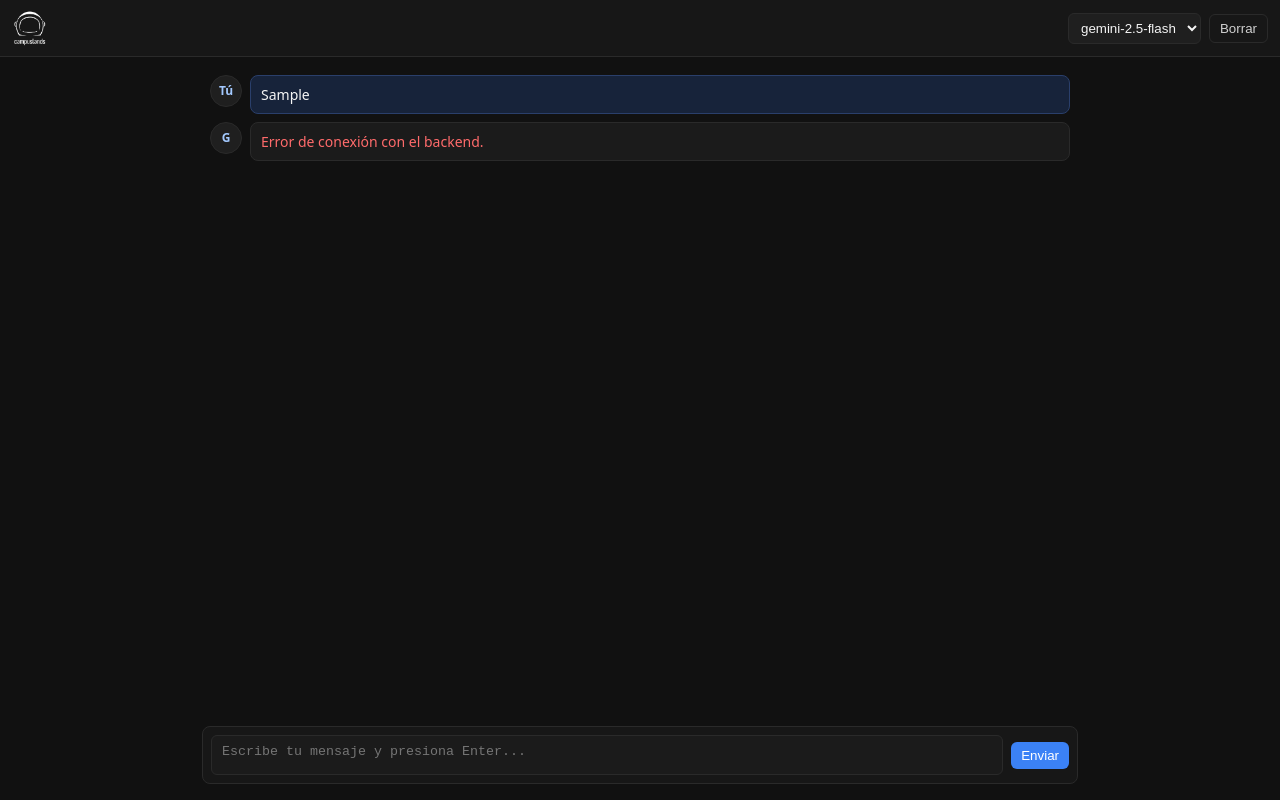
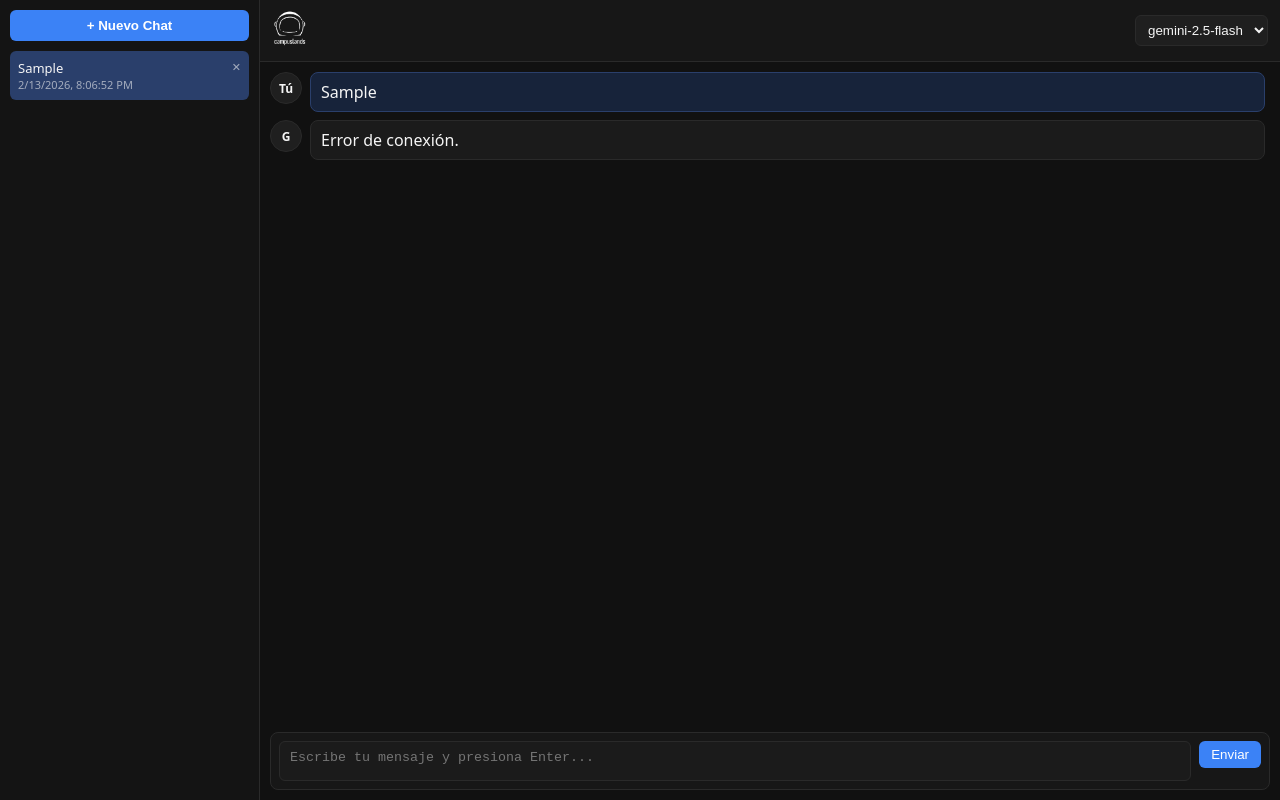
Before and after one commit to JuanDavid888/Qdrant-tests, a website: page app/index.html in a window 1280 px wide. Both pictures are taken after typing "Sample" into the empty fields and a click on the button "Enviar". Drawn offline with Linux system fonts and the light colour scheme; no server answers.

Commit message:
feat: :sparkles: Nueva interfaz y funcionalidades
Se implementó un sistema de historial de sesiones en el cual cada mensaje e información es exclusiva de esa sessionId guardada, también es posible eliminarlas.

```diff
--- a/app/index.html
+++ b/app/index.html
@@ -8,6 +8,18 @@
 </head>
 <body>
 
+  <div class="app-container">
+
+    <!-- Sidebar -->
+    <aside class="sidebar">
+      <button id="newChatBtn" class="new-chat">+ Nuevo Chat</button>
+      <div id="sessionsList" class="sessions-list"></div>
+    </aside>
+
+    <!-- Main -->
+    <div class="main-area">
+
+      <!-- Header -->
       <header class="app-header">
         <div class="brand">
           <img
@@ -22,14 +34,12 @@
             <option value="gemini-2.5-flash" selected>gemini-2.5-flash</option>
             <option value="gemini-1.5-pro">gemini-1.5-pro</option>
           </select>
-      <button id="clearChatBtn" class="ghost" title="Borrar conversación">
-        Borrar
-      </button>
         </div>
       </header>
 
+      <!-- Chat -->
       <main class="chat">
-    <div id="messages" class="messages" aria-live="polite"></div>
+        <div id="messages" class="messages"></div>
 
         <form id="composer" class="composer" autocomplete="off">
           <textarea
@@ -44,6 +54,9 @@
         </form>
       </main>
 
+    </div>
+  </div>
+
   <script src="./script.js" defer></script>
 </body>
 </html>
--- a/app/script.js
+++ b/app/script.js
@@ -1,177 +1,191 @@
+document.addEventListener('DOMContentLoaded', function () {
 
-document.addEventListener('DOMContentLoaded', function () {
-    let elements = {
-      modelSelect: document.getElementById('modelSelect'),
-      clearChatBtn: document.getElementById('clearChatBtn'),
+  const elements = {
     messages: document.getElementById('messages'),
     composer: document.getElementById('composer'),
     prompt: document.getElementById('prompt'),
-      sendBtn: document.getElementById('sendBtn')
+    sendBtn: document.getElementById('sendBtn'),
+    sessionsList: document.getElementById('sessionsList'),
+    newChatBtn: document.getElementById('newChatBtn'),
+    modelSelect: document.getElementById('modelSelect')
   };
 
-    function getOrCreateSessionId() {
-      let sessionId = localStorage.getItem("sessionId");
-
-      if(sessionId) {
-        sessionId = crypto.randomUUID();
-        localStorage.setItem("sessionId", sessionId);
+  function getSessions() {
+    return JSON.parse(localStorage.getItem("chatSessions")) || [];
   }
 
-      return sessionId;
+  function saveSessions(sessions) {
+    localStorage.setItem("chatSessions", JSON.stringify(sessions));
+  }
+
+  function getActiveSessionId() {
+    return localStorage.getItem("activeSessionId");
+  }
+
+  function setActiveSessionId(id) {
+    localStorage.setItem("activeSessionId", id);
+  }
+
+  function createNewSession() {
+    const id = crypto.randomUUID();
+
+    const newSession = {
+      id,
+      title: "Nuevo chat",
+      date: new Date().toISOString(),
+      model: elements.modelSelect.value,
+      conversation: []
+    };
+
+    const sessions = getSessions();
+    sessions.unshift(newSession);
+    saveSessions(sessions);
+    setActiveSessionId(id);
+
+    loadSession(id);
+    renderSessions();
+  }
+
+  function loadSession(id) {
+    const sessions = getSessions();
+    const session = sessions.find(s => s.id === id);
+    if (!session) return;
+
+    setActiveSessionId(id);
+    conversation = session.conversation || [];
+    elements.modelSelect.value = session.model || "gemini-2.5-flash";
+
+    renderMessages();
+    renderSessions();
+  }
+
+  function deleteSession(id) {
+    let sessions = getSessions();
+    sessions = sessions.filter(s => s.id !== id);
+    saveSessions(sessions);
+
+    if (getActiveSessionId() === id) {
+      if (sessions.length > 0) {
+        loadSession(sessions[0].id);
+      } else {
+        createNewSession();
+      }
+    }
+
+    renderSessions();
+  }
+
+  function updateActiveSession() {
+    const sessions = getSessions();
+    const id = getActiveSessionId();
+    const index = sessions.findIndex(s => s.id === id);
+    if (index === -1) return;
+
+    sessions[index].conversation = conversation;
+    sessions[index].model = elements.modelSelect.value;
+
+    if (conversation.length === 1) {
+      sessions[index].title = conversation[0].parts[0].text.slice(0, 30);
+    }
+
+    saveSessions(sessions);
+    renderSessions();
+  }
+
+  function renderSessions() {
+    const sessions = getSessions();
+    const activeId = getActiveSessionId();
+
+    elements.sessionsList.innerHTML = "";
+
+    sessions.forEach(session => {
+      const div = document.createElement("div");
+      div.className = "session-item" + (session.id === activeId ? " active" : "");
+
+      div.innerHTML = `
+        ${session.title}
+        <span class="delete-btn">✕</span>
+        <small>${new Date(session.date).toLocaleString()}</small>
+      `;
+
+      div.onclick = () => loadSession(session.id);
+
+      div.querySelector(".delete-btn").onclick = (e) => {
+        e.stopPropagation();
+        deleteSession(session.id);
+      };
+
+      elements.sessionsList.appendChild(div);
+    });
+  }
+
+  function renderMessages() {
+    elements.messages.innerHTML = "";
+
+    conversation.forEach(msg => {
+      const wrapper = document.createElement("div");
+      wrapper.className = "message " + msg.role;
+
+      const avatar = document.createElement("div");
+      avatar.className = "avatar";
+      avatar.textContent = msg.role === "user" ? "Tú" : "G";
+
+      const bubble = document.createElement("div");
+      bubble.className = "bubble";
+      bubble.textContent = msg.parts[0].text;
+
+      wrapper.appendChild(avatar);
+      wrapper.appendChild(bubble);
+      elements.messages.appendChild(wrapper);
+    });
+
+    elements.messages.scrollTop = elements.messages.scrollHeight;
   }
 
   let conversation = [];
 
-    elements.clearChatBtn.addEventListener('click', function () {
-      let confirmDelete = confirm('¿Borrar toda la conversación?');
-      if (!confirmDelete) {
-        return;
+  function appendMessage(role, text) {
+    conversation.push({ role, parts: [{ text }] });
+    updateActiveSession();
+    renderMessages();
   }
-      conversation = [];
-      renderMessages();
-    });
 
-    elements.prompt.addEventListener('input', function () {
-      elements.prompt.style.height = 'auto';
-      let newHeight = elements.prompt.scrollHeight;
-      if (newHeight > 200) {
-        newHeight = 200;
-      }
-      elements.prompt.style.height = newHeight + 'px';
-    });
-
-    elements.composer.addEventListener('submit', async function (e) {
+  elements.composer.addEventListener("submit", async (e) => {
     e.preventDefault();
 
-      let text = elements.prompt.value?.trim();
+    const text = elements.prompt.value.trim();
     if (!text) return;
 
-      // Renderizar mensaje del usuario
-      appendMessage('user', text, false);
-      elements.prompt.value = '';
-      elements.prompt.style.height = 'auto';
-      setSendingState(true);
+    appendMessage("user", text);
+    elements.prompt.value = "";
 
     try {
-        const sessionId = getOrCreateSessionId();
-        const res = await fetch('https://multiplicatively-stumpless-wes.ngrok-free.dev/webhook/chat', {
-          method: 'POST',
-          headers: { 'Content-Type': 'application/json' },
-          body: JSON.stringify({ message: text, sessionId: sessionId })
+      const res = await fetch("https://multiplicatively-stumpless-wes.ngrok-free.dev/webhook/chat", {
+        method: "POST",
+        headers: { "Content-Type": "application/json" },
+        body: JSON.stringify({
+          message: text,
+          sessionId: getActiveSessionId(),
+          model: elements.modelSelect.value
+        })
       });
 
       const data = await res.json();
+      appendMessage("model", data.output || "Sin respuesta.");
 
-        if (data.output) {
-          appendMessage('model', data.output, false);
+    } catch {
+      appendMessage("model", "Error de conexión.");
+    }
+  });
+
+  elements.newChatBtn.addEventListener("click", createNewSession);
+
+  if (!getActiveSessionId()) {
+    createNewSession();
   } else {
-          appendMessage('model', 'No se recibió respuesta del servidor.', true);
-        }
-      } catch (err) {
-        appendMessage('model', 'Error de conexión con el backend.', true);
+    loadSession(getActiveSessionId());
   }
 
-      setSendingState(false);
+  renderSessions();
+
 });
-
-
-    function setSendingState(isSending) {
-      elements.sendBtn.disabled = isSending;
-      elements.prompt.disabled = isSending;
-    }
-
-    function appendMessage(role, text, isError) {
-      conversation.push({ role: role, parts: [{ text: text }] });
-      renderMessages(isError ? (conversation.length - 1) : null, isError);
-      scrollToBottom();
-    }
-
-    function renderMessages(errorIndex, isError) {
-      elements.messages.innerHTML = '';
-      let i = 0;
-      while (i < conversation.length) {
-        let msg = conversation[i];
-        let wrapper = document.createElement('div');
-        wrapper.className = 'message ' + (msg.role === 'user' ? 'user' : 'model');
-
-        let avatar = document.createElement('div');
-        avatar.className = 'avatar';
-        avatar.textContent = msg.role === 'user' ? 'Tú' : 'G';
-
-        let bubble = document.createElement('div');
-        bubble.className = 'bubble';
-        if (isError && i === errorIndex) {
-          bubble.className += ' error';
-        }
-
-        let bubbleText = '';
-        if (msg && msg.parts && msg.parts[0] && msg.parts[0].text) {
-          bubbleText = msg.parts[0].text;
-        }
-        bubble.textContent = bubbleText;
-
-        wrapper.appendChild(avatar);
-        wrapper.appendChild(bubble);
-        elements.messages.appendChild(wrapper);
-
-        i = i + 1;
-      }
-    }
-
-    function scrollToBottom() {
-      elements.messages.scrollTop = elements.messages.scrollHeight;
-    }
-
-    // Llamada básica con XMLHttpRequest
-    function generateContent(apiKey, model, contents, callback) {
-      let url = 'https://generativelanguage.googleapis.com/v1beta/models/' + encodeURIComponent(model) + ':generateContent?key=' + encodeURIComponent(apiKey);
-      let payload = { contents: contents };
-
-      let xhr = new XMLHttpRequest();
-      xhr.open('POST', url, true);
-      xhr.setRequestHeader('Content-Type', 'application/json');
-
-      xhr.onreadystatechange = function () {
-        if (xhr.readyState === 4) {
-          if (xhr.status >= 200 && xhr.status < 300) {
-            let data;
-            try {
-              data = JSON.parse(xhr.responseText);
-            } catch (e) {
-              callback('Respuesta no es JSON válido', null);
-              return;
-            }
-
-            let text = '';
-            if (data && data.candidates && data.candidates[0]) {
-              let candidate = data.candidates[0];
-              if (candidate.content && candidate.content.parts && candidate.content.parts[0]) {
-                text = candidate.content.parts[0].text;
-              }
-            }
-            if (!text) {
-              text = '(sin contenido)';
-            }
-            callback(null, text);
-          } else {
-            let errorMsg = 'HTTP ' + xhr.status;
-            try {
-              let errJson = JSON.parse(xhr.responseText);
-              if (errJson && errJson.error && errJson.error.message) {
-                errorMsg = errorMsg + ': ' + errJson.error.message;
-              }
-            } catch (e2) {
-              // ignore
-            }
-            callback(errorMsg, null);
-          }
-        }
-      };
-
-      try {
-        xhr.send(JSON.stringify(payload));
-      } catch (sendErr) {
-        callback('No se pudo enviar la solicitud', null);
-      }
-    }
-  });
--- a/app/styles.css
+++ b/app/styles.css
@@ -2,23 +2,83 @@
   box-sizing: border-box;
 }
 
-  html,
-  body {
+html, body {
+  margin: 0;
   height: 100%;
-    margin: 0;
+  font-family: system-ui, -apple-system, Segoe UI, Roboto, sans-serif;
+  background: #111;
+  color: #f5f5f5;
 }
 
-  body {
-    background: #111;
-    color: #f5f5f5;
-    font-family: system-ui, -apple-system, Segoe UI, Roboto, Helvetica, Arial, sans-serif;
-    font-size: 14px;
-    line-height: 1.5;
+/* Layout */
+.app-container {
   display: grid;
-    grid-template-rows: auto 1fr auto;
+  grid-template-columns: 260px 1fr;
+  height: 100vh;
 }
 
-  /* Header */
+/* ================= SIDEBAR ================= */
+
+.sidebar {
+  background: #141414;
+  border-right: 1px solid #2a2a2a;
+  padding: 10px;
+  display: flex;
+  flex-direction: column;
+  gap: 10px;
+  overflow-y: auto;
+}
+
+.new-chat {
+  background: #3b82f6;
+  border: none;
+  padding: 8px;
+  border-radius: 6px;
+  color: white;
+  cursor: pointer;
+  font-weight: 600;
+}
+
+.sessions-list {
+  display: flex;
+  flex-direction: column;
+  gap: 6px;
+}
+
+.session-item {
+  padding: 8px;
+  background: #1c1c1c;
+  border-radius: 6px;
+  cursor: pointer;
+  font-size: 13px;
+  position: relative;
+}
+
+.session-item.active {
+  background: #2a3f6b;
+}
+
+.session-item small {
+  display: block;
+  font-size: 11px;
+  opacity: 0.6;
+}
+
+.delete-btn {
+  position: absolute;
+  right: 8px;
+  top: 8px;
+  font-size: 11px;
+  cursor: pointer;
+  opacity: 0.6;
+}
+
+.delete-btn:hover {
+  opacity: 1;
+}
+
+/* ================= HEADER ================= */
+
 .app-header {
   display: flex;
   align-items: center;
@@ -28,24 +88,11 @@
   border-bottom: 1px solid #2a2a2a;
 }
 
-  .brand {
-    display: flex;
-    align-items: center;
-    gap: 8px;
+.brand-logo {
+  height: 36px;
 }
 
-  .brand-logo {
-    height: 36px;
-    width: auto;
-  }
-
-  .settings {
-    display: flex;
-    gap: 8px;
-    align-items: center;
-  }
-
-  select#modelSelect {
+select {
   background: #1f1f1f;
   border: 1px solid #2a2a2a;
   color: #f5f5f5;
@@ -53,43 +100,25 @@
   border-radius: 6px;
 }
 
-  button {
-    background: #3b82f6;
-    color: #fff;
-    border: none;
-    padding: 6px 10px;
-    border-radius: 6px;
-    cursor: pointer;
+/* ================= CHAT ================= */
+
+.main-area {
+  display: grid;
+  grid-template-rows: auto 1fr;
 }
 
-  button.ghost {
-    background: transparent;
-    color: #cfcfcf;
-    border: 1px solid #2a2a2a;
-  }
-
-  button:disabled {
-    opacity: 0.6;
-    cursor: not-allowed;
-  }
-
-  /* Chat */
 .chat {
-    width: 100%;
-    max-width: 900px;
-    margin: 0 auto;
-    padding: 10px 12px 16px;
   display: grid;
   grid-template-rows: 1fr auto;
-    gap: 10px;
+  padding: 10px;
 }
 
 .messages {
-    overflow: auto;
-    padding: 8px;
+  overflow-y: auto;
   display: flex;
   flex-direction: column;
   gap: 8px;
+  padding-right: 5px;
 }
 
 .message {
@@ -103,13 +132,12 @@
   width: 32px;
   height: 32px;
   border-radius: 50%;
+  background: #1f1f1f;
+  border: 1px solid #2a2a2a;
   display: grid;
   place-items: center;
-    background: #1f1f1f;
-    border: 1px solid #2a2a2a;
-    color: #a3c9ff;
-    font-weight: 700;
   font-size: 12px;
+  font-weight: bold;
 }
 
 .bubble {
@@ -125,7 +153,8 @@
   border-color: #2a3f6b;
 }
 
-  /* Composer */
+/* ================= COMPOSER ================= */
+
 .composer {
   display: grid;
   grid-template-columns: 1fr auto;
@@ -147,13 +176,16 @@
   max-height: 180px;
 }
 
-  .composer-actions {
-    display: flex;
-    gap: 8px;
-    align-items: center;
+button {
+  background: #3b82f6;
+  border: none;
+  padding: 6px 12px;
+  border-radius: 6px;
+  color: white;
+  cursor: pointer;
 }
 
-  /* Estados */
-  .error {
-    color: #ff6b6b;
+button:disabled {
+  opacity: 0.6;
+  cursor: not-allowed;
 }
```
Lines whose indentation alone changed are shown as unchanged.
